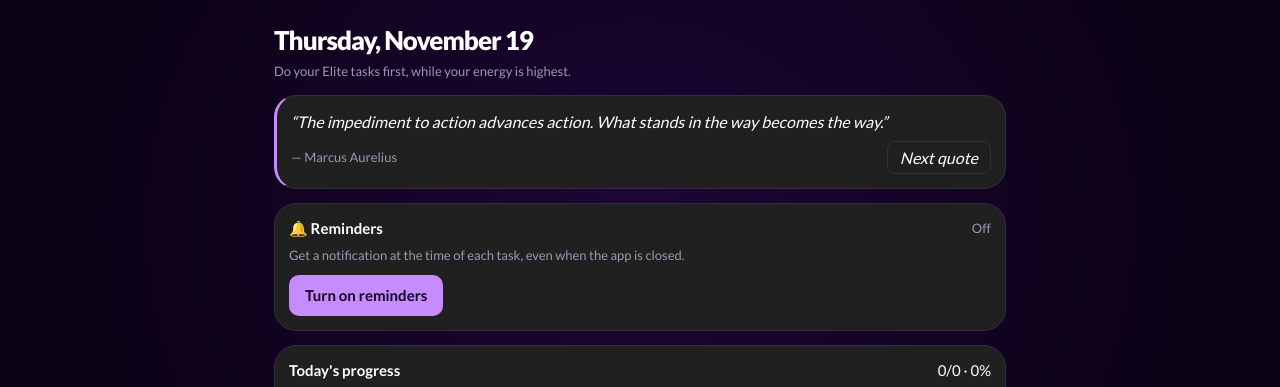
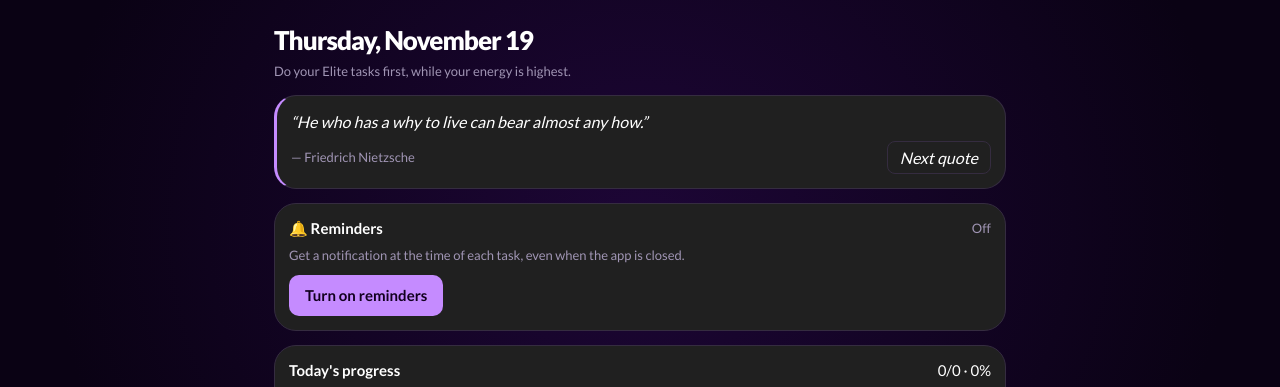
Before and after one commit to icyybear330-commits/Planner, a plain HTML site: page index.html in a window 1280 px wide. Shown: the top 387 px of the page. Drawn offline with Linux system fonts and the light colour scheme.

Commit message:
Update index.html

```diff
--- a/index.html
+++ b/index.html
@@ -167,7 +167,7 @@ function ins(){var st=stats();return '<h1>Insights</h1><div class="mut">'+st.tot
  '<div class="card"><b>Progress, last 14 days</b><div class="mut">% of planned tasks completed</div>'+line(st.days)+'</div>'+
  '<div class="card"><b>Suggestions</b>'+tips(st).map(function(t){return '<div class="sug">'+t+'</div>'}).join('')+'</div>'}
 var Q=[["The impediment to action advances action. What stands in the way becomes the way.","Marcus Aurelius"],["Waste no more time arguing about what a good man should be. Be one.","Marcus Aurelius"],["If it is not right, do not do it. If it is not true, do not say it.","Marcus Aurelius"],["You have a right to your actions, but never to your actions’ fruits.","Krishna, Bhagavad Gita"],["Set thy heart upon thy work, but never on its reward.","Krishna, Bhagavad Gita"],["The mind is restless, but it can be trained through practice and detachment.","Krishna, Bhagavad Gita"],["Victory belongs to the most persevering.","Napoleon Bonaparte (attributed)"],["Take time to deliberate, but when the time for action arrives, stop thinking and go in.","Napoleon Bonaparte (attributed)"],["Imagination rules the world.","Napoleon Bonaparte (attributed)"],["It is not that we have a short time to live, but that we waste much of it.","Seneca"],["We suffer more often in imagination than in reality.","Seneca"],["No man is free who is not master of himself.","Epictetus"],["A journey of a thousand miles begins with a single step.","Lao Tzu"],["He who has a why to live can bear almost any how.","Friedrich Nietzsche"]];
-var QI=dn(ymd(new Date()))%Q.length;
+var QI=Math.floor(Math.random()*Q.length);
 function quote(){var q=Q[QI%Q.length];return '<div class="card q" style="margin-top:14px"><div>“'+q[0]+'”</div><div class="row" style="margin-top:8px"><span class="mut">— '+q[1]+'</span><button class="s" onclick="QI++;render()">Next quote</button></div></div>'}
 function cur(){return S.lists.find(function(x){return x.id==LID})}
 function el(i){return document.getElementById(i)}
```
